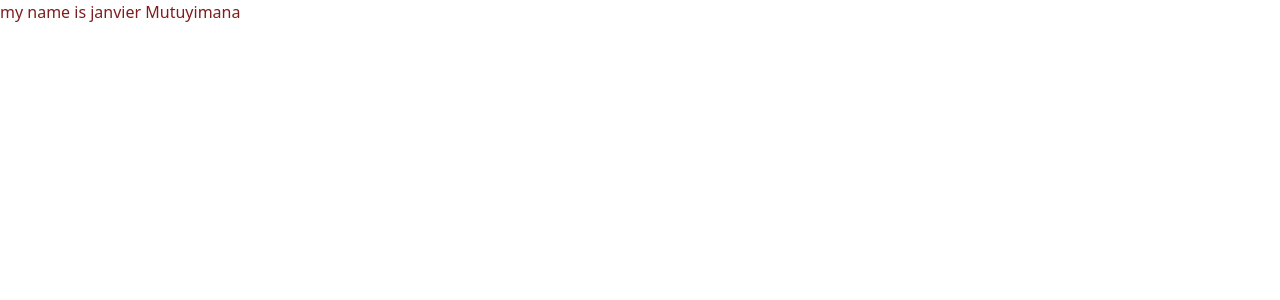
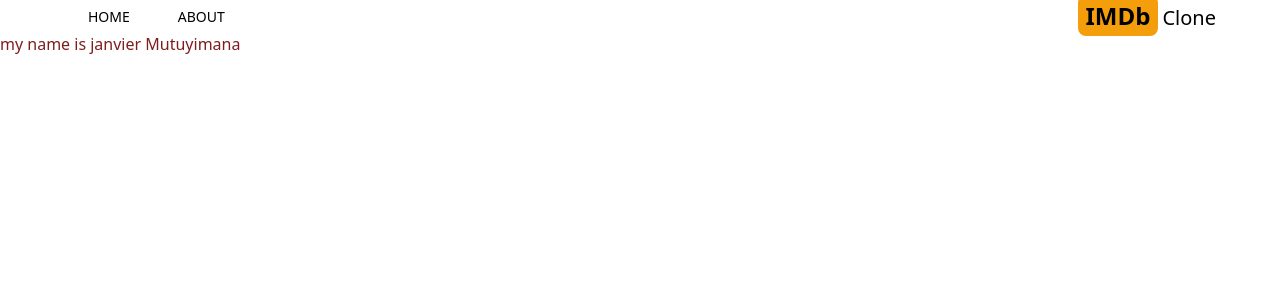
Before and after one commit to Janvierjavi/imdb, a Next.js app: page / in a window 1280 px wide. Shown: the top 300 px of the page. Built offline with nearby package versions, Linux system fonts and the light colour scheme.

Commit message:
add the header section

```diff
--- a/next.config.js
+++ b/next.config.js
@@ -1,6 +1,6 @@
 /**  @type {import('next').NextConfig} */
 const nextConfig = {
-  experimental: {},
+  experimental: { appDir: true },
 };
 
 module.exports = nextConfig;
--- a/package.json
+++ b/package.json
@@ -13,7 +13,8 @@
     "eslint-config-next": "13.4.6",
     "next": "^13.1.5",
     "react": "18.2.0",
-    "react-dom": "18.2.0"
+    "react-dom": "18.2.0",
+    "react-icons": "^4.9.0"
   },
   "devDependencies": {
     "autoprefixer": "^10.4.14",
--- a/src/app/layout.js
+++ b/src/app/layout.js
@@ -1,3 +1,4 @@
+import Header from "@/components/Header";
 import "./globals.css";
 // import { Inter } from "next/font/google";
 
@@ -11,7 +12,13 @@
 export default function RootLayout({ children }) {
   return (
     <html lang="en">
-      <body>{children}</body>
+      <body>
+        {/* Header*/}
+        <Header />
+        {/* Navbar*/}
+        {/* SearchBox*/}
+        {children}
+      </body>
     </html>
   );
 }
--- /dev/null
+++ b/src/components/Header.jsx
@@ -0,0 +1,26 @@
+import React from "react";
+import MenuItem from "./MenuItem";
+import { AiFillHome } from "react-icons/ai";
+import { BsFillInfoCircleFill } from "react-icons/bs";
+import Link from "next/link";
+
+export default function Header() {
+  return (
+    <div className="flex justify-between mx-2 max-w-6xl sm:mx-auto items-center">
+      <div className="flex">
+        <MenuItem title="HOME" address="/" Icon={AiFillHome} />
+        <MenuItem title="ABOUT" address="/about" Icon={BsFillInfoCircleFill} />
+      </div>
+      <div className="">
+        <Link href="/">
+          <h2 className="text-2xl">
+            <span className="font-bold bg-amber-500 py-1 px-2 rounded-lg mr-1">
+              IMDb
+            </span>
+            <span className="text-xl hidden sm:inline">Clone</span>
+          </h2>
+        </Link>
+      </div>
+    </div>
+  );
+}
--- /dev/null
+++ b/src/components/MenuItem.jsx
@@ -0,0 +1,13 @@
+import Link from "next/link";
+import React from "react";
+
+export default function MenuItem({ title, address, Icon }) {
+  return (
+    <div>
+      <Link href={address} className="mx-4 lg:mx-6 hover:text-amber-600">
+        <Icon className="text-2xl sm:hidden mx-4" />
+        <p className="hidden sm:inline my-2 text-sm ">{title}</p>
+      </Link>
+    </div>
+  );
+}
```
Also changed, not shown: 1 other file (tests, documents, lock files or other folders).
